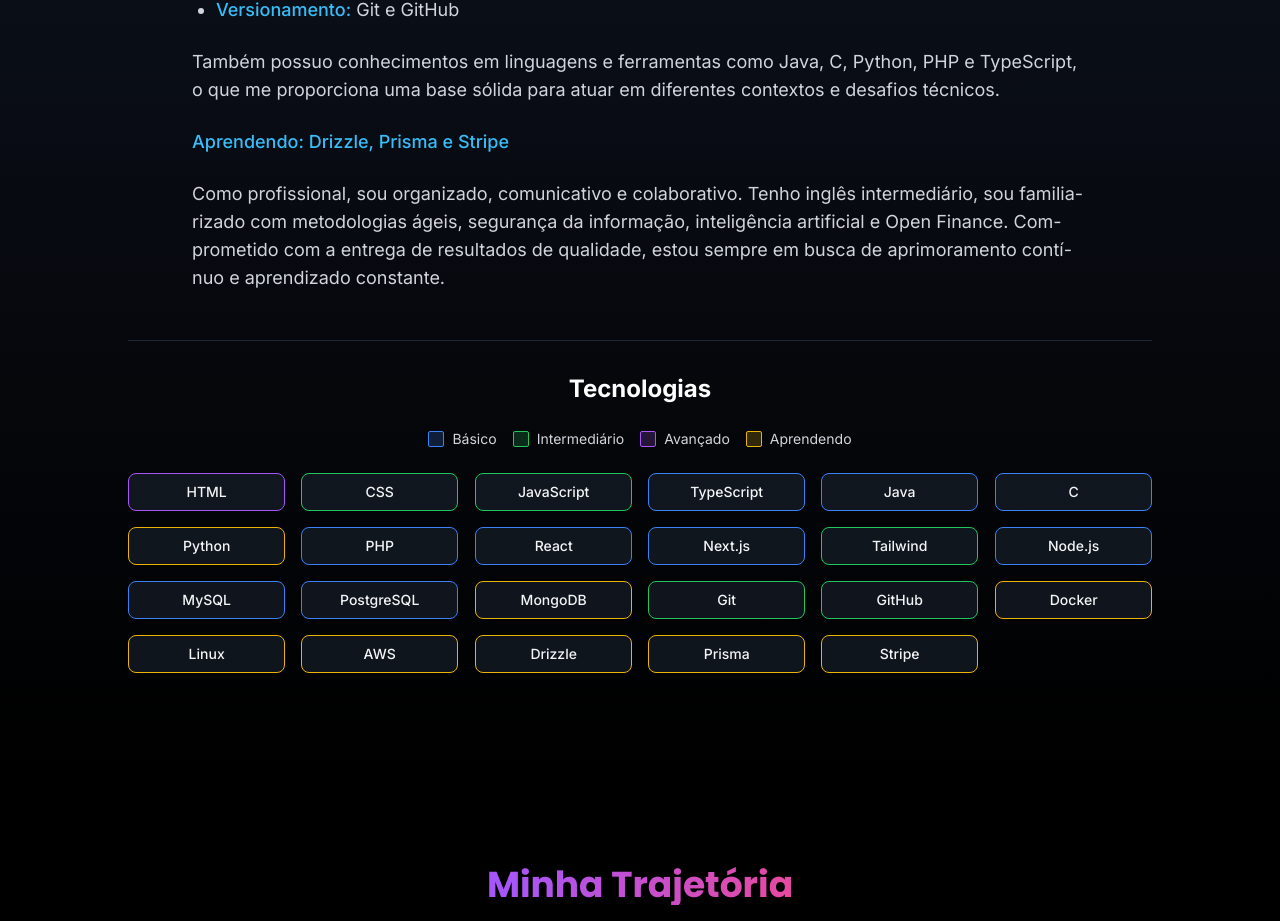
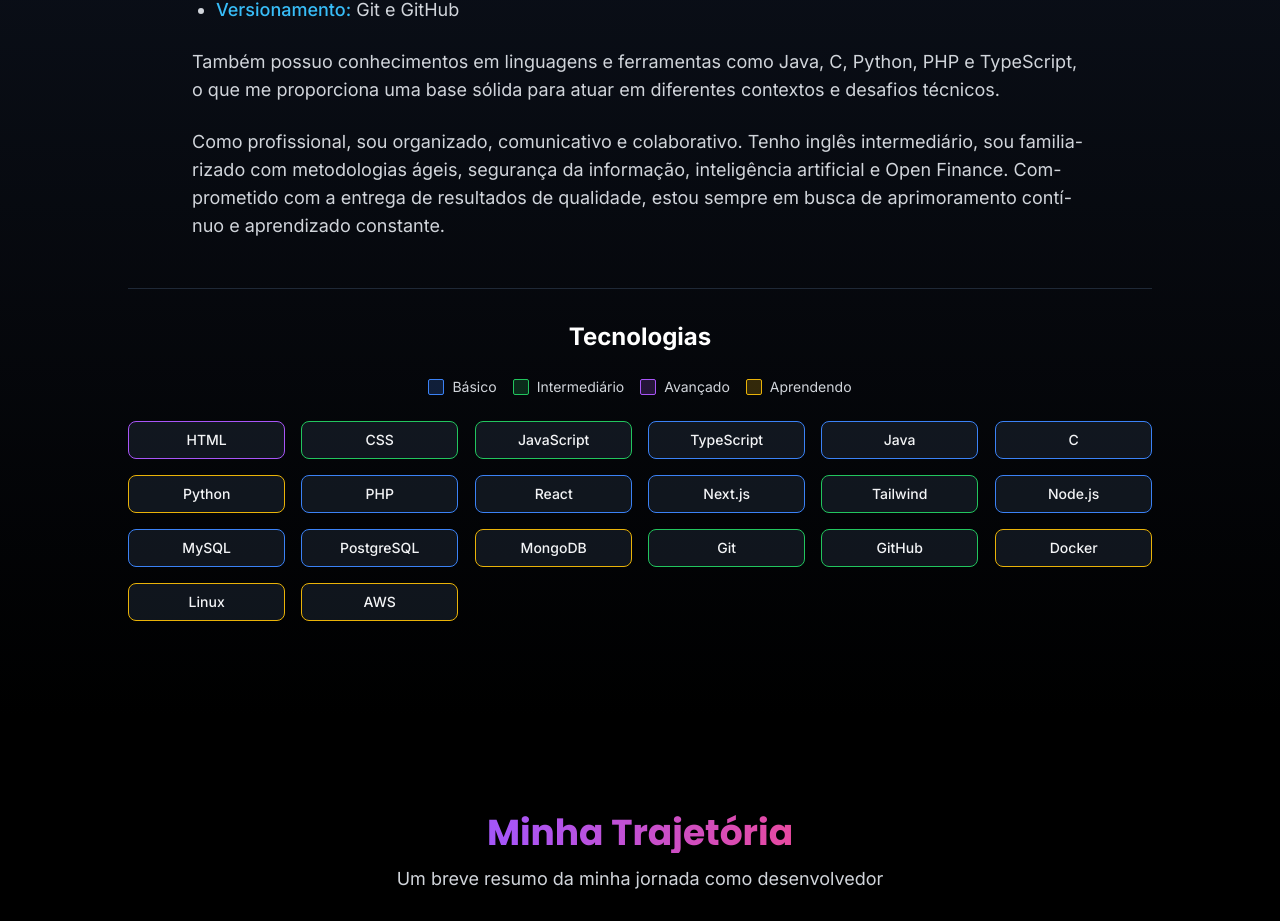
Before and after one commit to Raullize/my-personal-portfolio, a Next.js app: page / in a window 1280 px wide. Shown: the part 1336-2257 px from the top of the page. Built offline with nearby package versions, Linux system fonts and the light colour scheme.

Commit message:
refactor(About): remove outdated learning technologies and translations
Clean up unused learning technologies list and corresponding i18n entries to maintain accurate skill representation

```diff
--- a/src/components/About.jsx
+++ b/src/components/About.jsx
@@ -26,9 +26,6 @@
   { name: 'Docker', level: 'learning' },
   { name: 'Linux', level: 'learning' },
   { name: 'AWS', level: 'learning' },
-  { name: 'Drizzle', level: 'learning' },
-  { name: 'Prisma', level: 'learning' },
-  { name: 'Stripe', level: 'learning' },
 ];
 
 const About = () => {
@@ -109,11 +106,7 @@
               </p>
             </FadeIn>
 
-            <FadeIn direction="up" delay={0.45}>
-              <p className="text-lg responsive-text font-medium text-primary-400">
-                {t('learningSkills')}
-              </p>
-            </FadeIn>
+
 
             <FadeIn direction="up" delay={0.5}>
               <p className="text-lg responsive-text">
--- a/src/lib/i18n/en.json
+++ b/src/lib/i18n/en.json
@@ -19,7 +19,7 @@
   "devopsSkills": "DevOps: Docker",
   "versioningSkills": "Version Control: Git and GitHub",
   "additionalSkills": "I also have knowledge in languages and tools such as Java, C, Python, PHP and TypeScript, which provides me with a solid foundation to work in different contexts and technical challenges.",
-  "learningSkills": "Learning: Drizzle, Prisma and Stripe",
+
   "professionalProfile": "As a professional, I am organized, communicative, and collaborative. I have intermediate English skills and am familiar with agile methodologies, information security, artificial intelligence, and Open Finance. Committed to delivering quality results, I am always seeking continuous improvement and constant learning.",
   "technologies": "Technologies",
   "basic": "Basic",
--- a/src/lib/i18n/pt.json
+++ b/src/lib/i18n/pt.json
@@ -19,7 +19,7 @@
   "devopsSkills": "DevOps: Docker",
   "versioningSkills": "Versionamento: Git e GitHub",
   "additionalSkills": "Também possuo conhecimentos em linguagens e ferramentas como Java, C, Python, PHP e TypeScript, o que me proporciona uma base sólida para atuar em diferentes contextos e desafios técnicos.",
-  "learningSkills": "Aprendendo: Drizzle, Prisma e Stripe",
+
   "professionalProfile": "Como profissional, sou organizado, comunicativo e colaborativo. Tenho inglês intermediário, sou familiarizado com metodologias ágeis, segurança da informação, inteligência artificial e Open Finance. Comprometido com a entrega de resultados de qualidade, estou sempre em busca de aprimoramento contínuo e aprendizado constante.",
   "technologies": "Tecnologias",
   "basic": "Básico",
```
